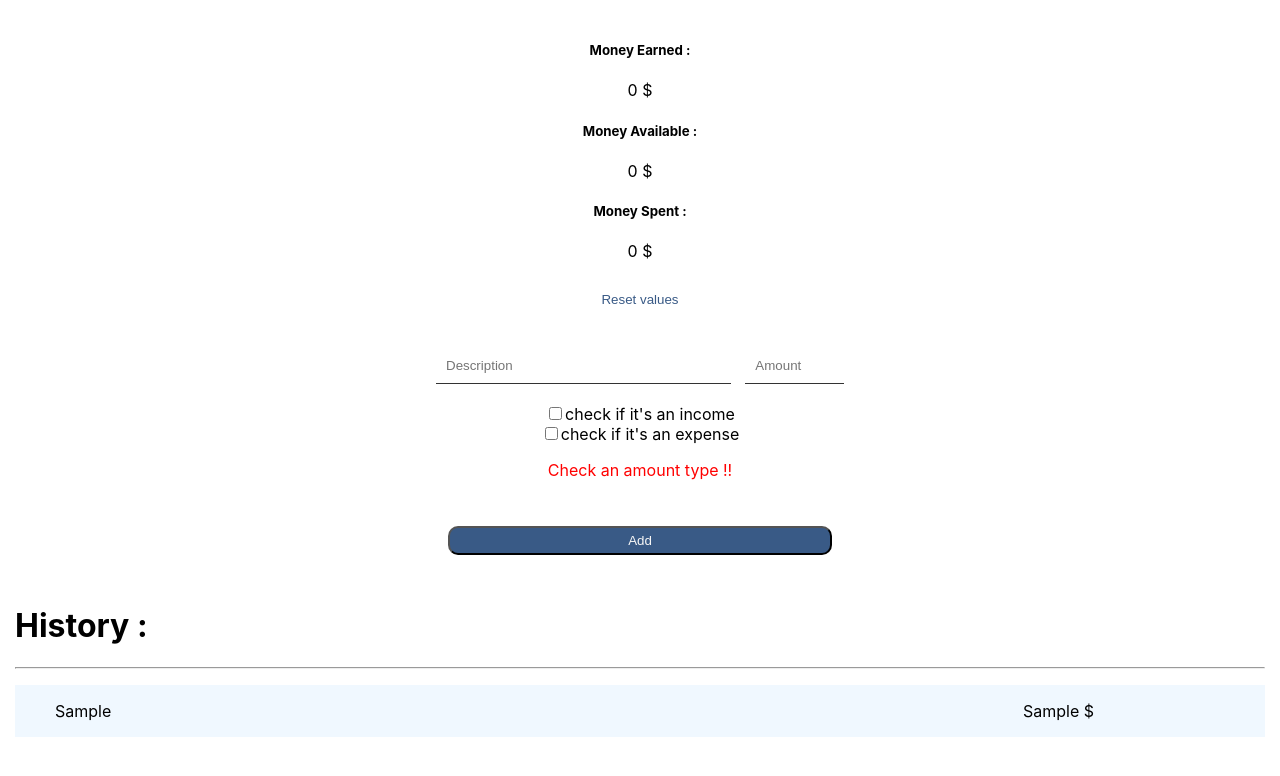
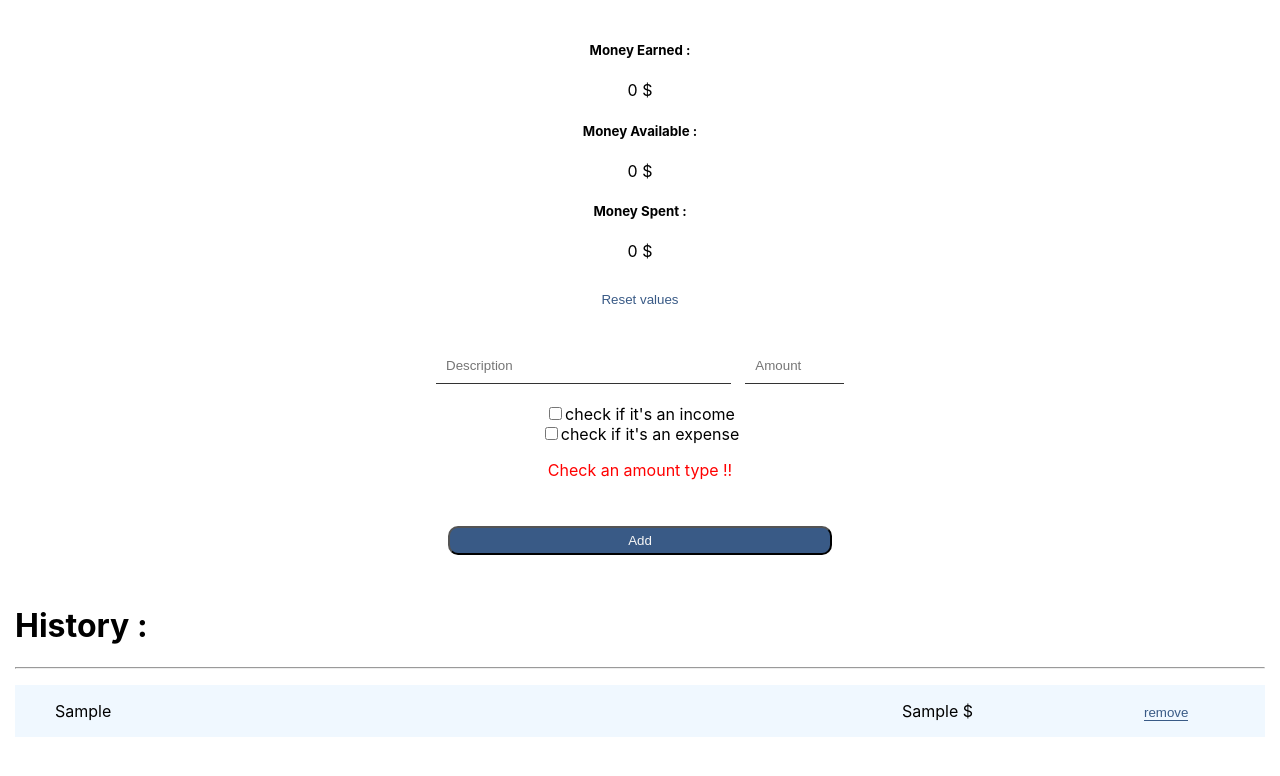
Before and after one commit to WijdaneCHAR/Budget-App, a React (Create React App) app in the folder budgetapp/: page / in a window 1280 px wide. Both pictures are taken after typing "Sample", "Sample" into the empty fields and a click on the button "Add". Shown: the top 776 px of the page. Built offline with nearby package versions, Linux system fonts and the light colour scheme.

Commit message:
remove item

```diff
--- a/budgetapp/src/Components/Mycomponent.js
+++ b/budgetapp/src/Components/Mycomponent.js
@@ -66,7 +66,6 @@ export default function () {
     setErr(false);
   }
 
-
   return (
     <div>
         <MoneyDiv>
@@ -100,12 +99,22 @@ export default function () {
           <Ul>
       {Object.keys(couple).map(key => {
         return <Li key={key}>
-            <p style={{width:"80%"}}>{couple[key]} </p>
+            <p style={{width:"70%"}}>{couple[key]} </p>
             <p style={{width:"20%"}} >{key} $ </p>
-            {/* <p><Remove onClick={(key)=> {
-                delete couple[key];
-                setCouple(couple);
-            }}>remove</Remove></p> */}
+            <p><Remove onClick={() => {
+
+              const copyCouple = {};
+                Object.keys(couple).map(key1 => {
+                  while(couple[key1] !== couple[key]){
+                   copyCouple[key1] = couple[key1];
+                   setCouple(copyCouple);
+                   return true;
+                  }
+                  //
+                })
+              ;
+
+            }}>remove</Remove></p>
                </Li>
       })}
           </Ul>
```
